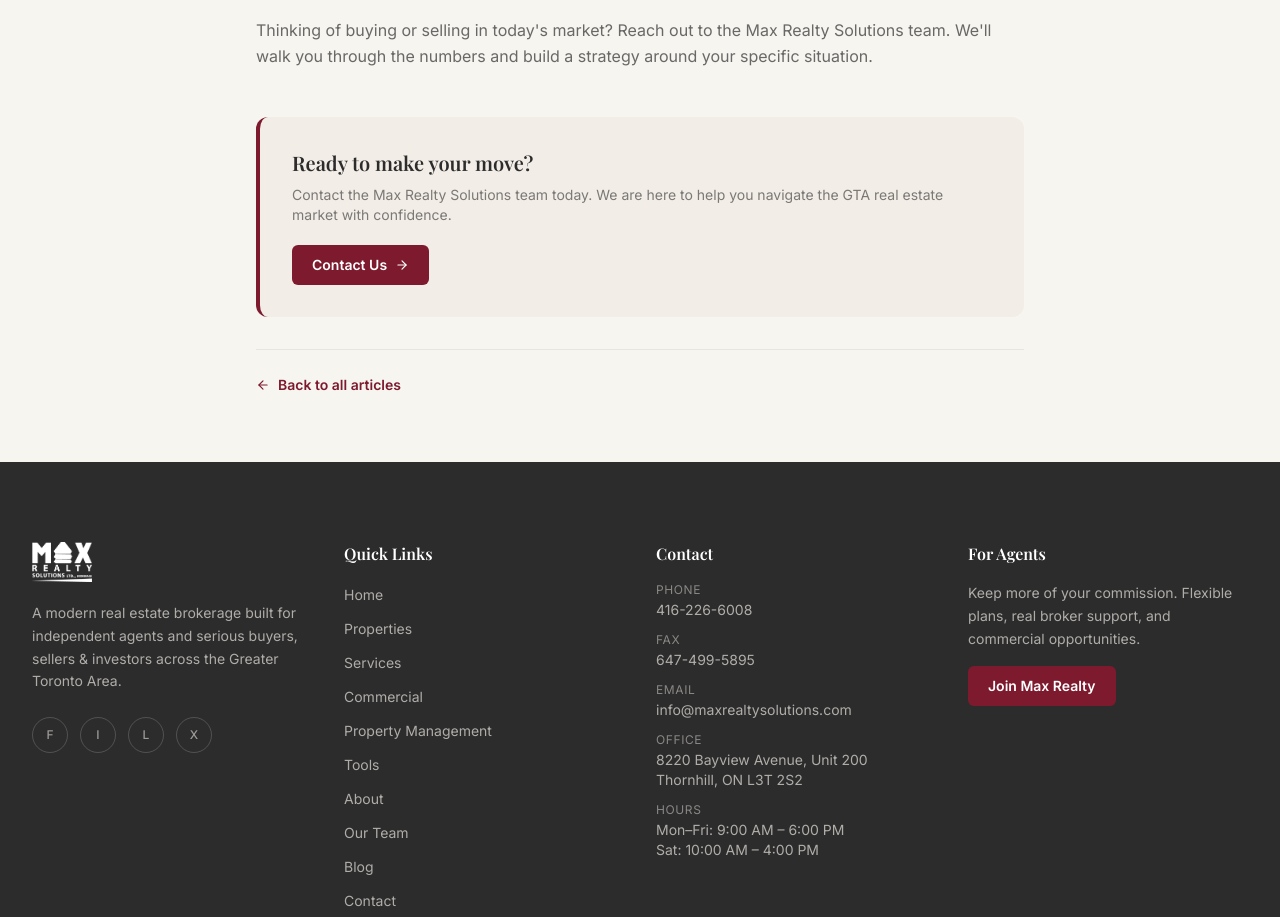
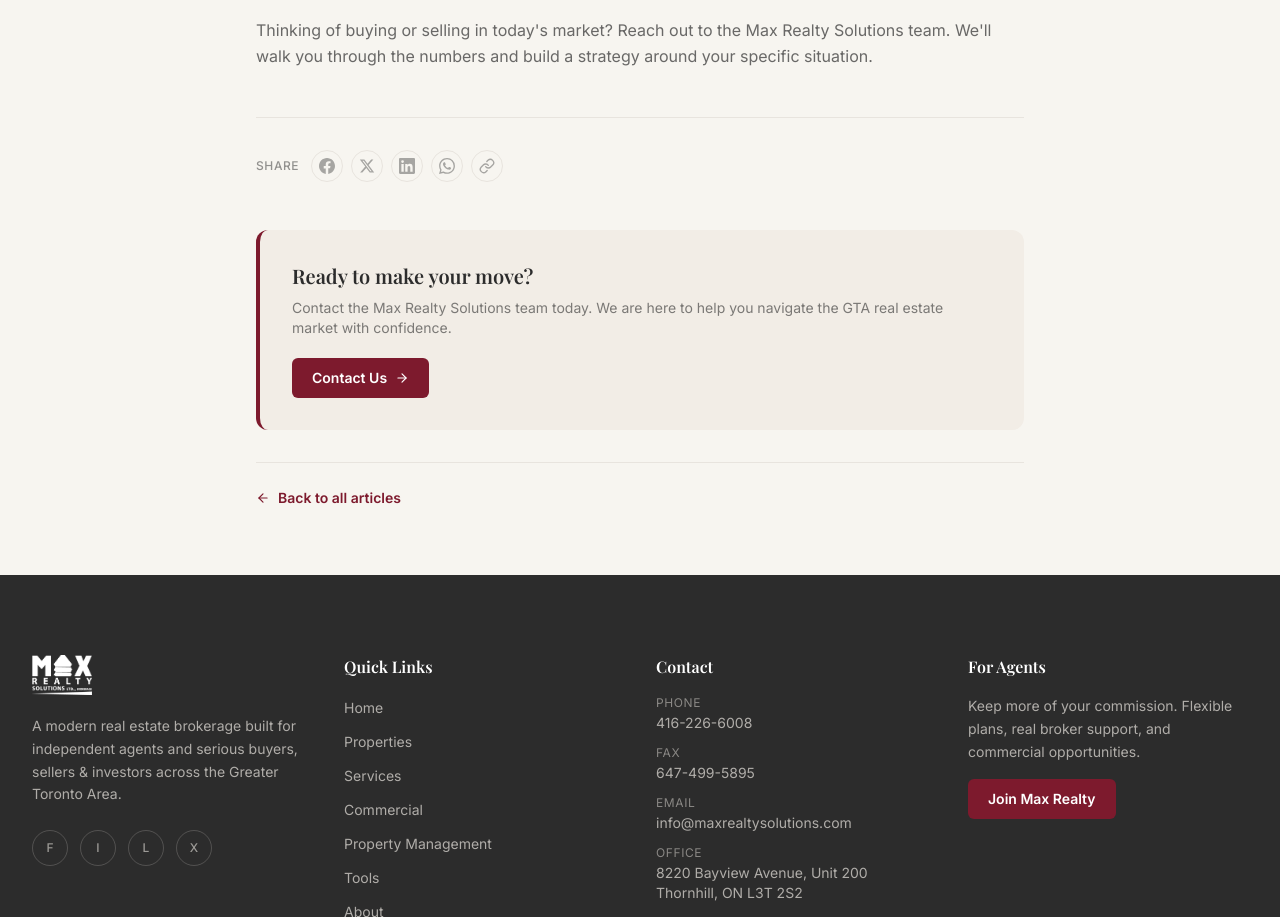
Before and after one commit to ali-mirkhan/max-realty-solutions, a Next.js app: page /blog/interest-rates-gta-2026 in a window 1280 px wide. Shown: the part 1986-2903 px from the top of the page. Built offline with nearby package versions, Linux system fonts and the light colour scheme.

Commit message:
Restore share buttons on blog posts, add share buttons to listing detail pages

```diff
--- a/app/blog/[slug]/page.tsx
+++ b/app/blog/[slug]/page.tsx
@@ -4,6 +4,7 @@
 import { ArrowLeft, ArrowRight, Calendar, Tag } from "lucide-react";
 import ReactMarkdown from "react-markdown";
 import { getAllPosts, getPostBySlug } from "@/lib/blogData";
+import ShareButtons from "@/components/ShareButtons";
 
 export async function generateStaticParams() {
   return getAllPosts().map((post) => ({ slug: post.slug }));
@@ -115,6 +116,11 @@
               </ReactMarkdown>
             </div>
 
+            {/* Share */}
+            <div className="mt-12 pt-8 border-t border-stone-border">
+              <ShareButtons title={post.title} />
+            </div>
+
             {/* CTA */}
             <div className="mt-12 bg-stone-light rounded-xl p-8 border-l-4 border-burgundy">
               <h3 className="font-serif text-xl font-semibold text-charcoal mb-2">
--- a/app/properties/[id]/page.tsx
+++ b/app/properties/[id]/page.tsx
@@ -211,7 +211,6 @@
             </Link>
             <div className="flex items-center gap-2 flex-wrap">
               <SaveButton />
-              <ShareButtons title={`${property.address}, ${property.city}`} />
             </div>
           </div>
 
@@ -276,6 +275,11 @@
 
             {/* ── Left column ── */}
             <div className="lg:col-span-2 space-y-10">
+
+              {/* Share */}
+              <div className="py-6 border-b border-stone-border">
+                <ShareButtons title={`${property.address}, ${property.city}`} />
+              </div>
 
               {/* Key Stats Bar */}
               {stats.length > 0 && (
```
